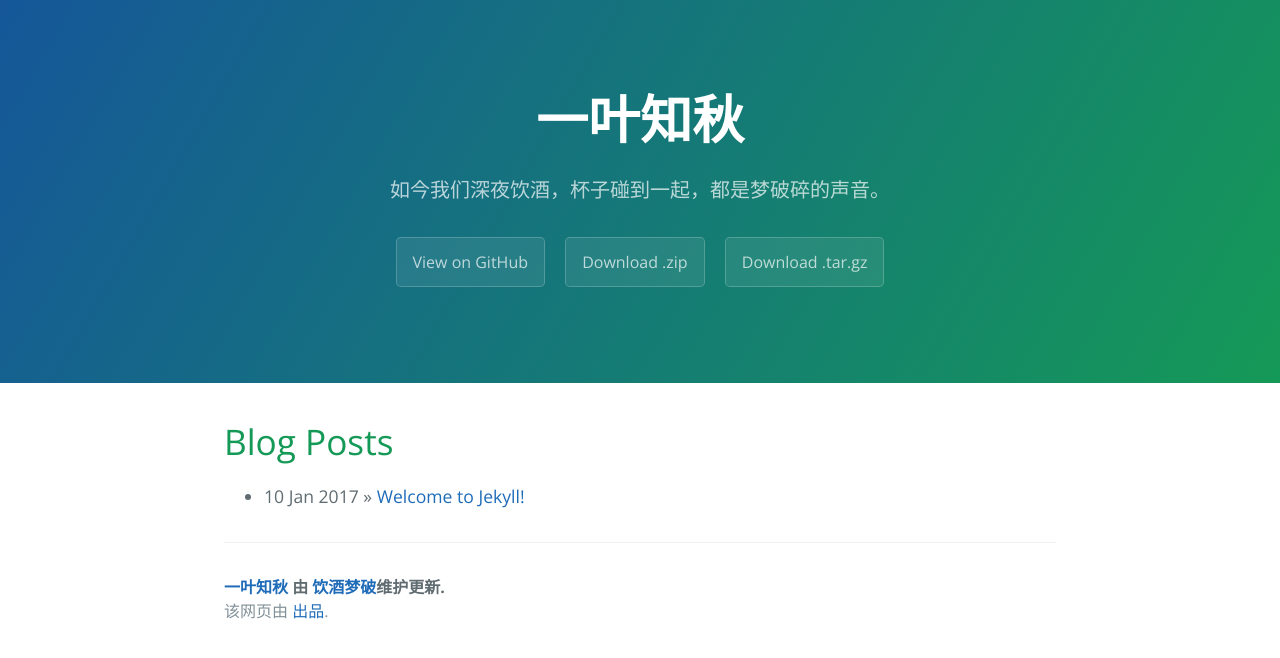
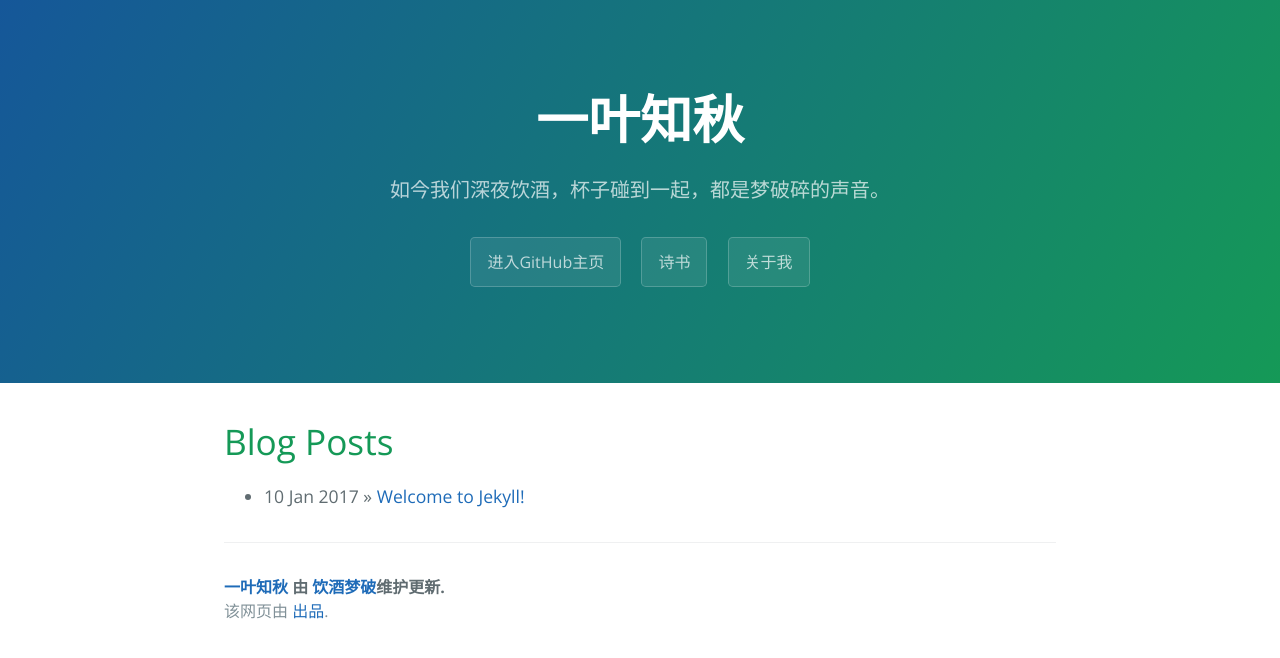
Before and after one commit to GitHubNull/GitHubNull.github.io, a Jekyll site: the page built from index.html, in a window 1280 px wide. Shown: the top 658 px of the page. Built offline with Jekyll 4.4.1, drawn with Linux system fonts in a browser that asks for light colours; the list of posts is cut into pages by our own code.

Commit message:
Update page-header.html

```diff
--- a/_includes/page-header.html
+++ b/_includes/page-header.html
@@ -1,7 +1,7 @@
 <section class="page-header">
   <h1 class="project-name">{{ site.title }}</h1>
   <h2 class="project-tagline">{{ site.tagline }}</h2>
-  <a href="#" class="btn">View on GitHub</a>
-  <a href="#" class="btn">Download .zip</a>
-  <a href="#" class="btn">Download .tar.gz</a>
+  <a href="#" class="btn">进入GitHub主页</a>
+  <a href="#" class="btn">诗书</a>
+  <a href="#" class="btn">关于我</a>
 </section>
```
